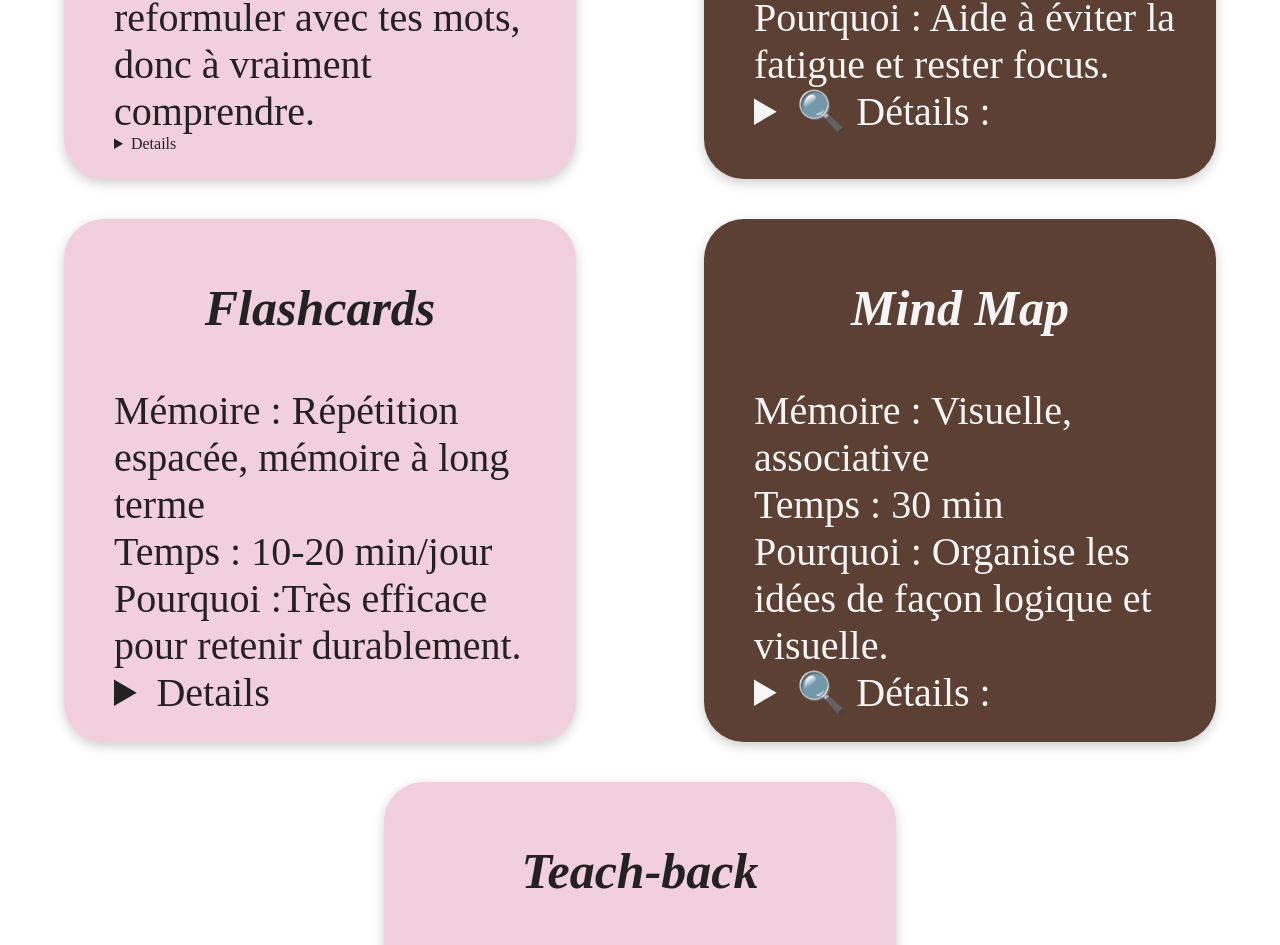
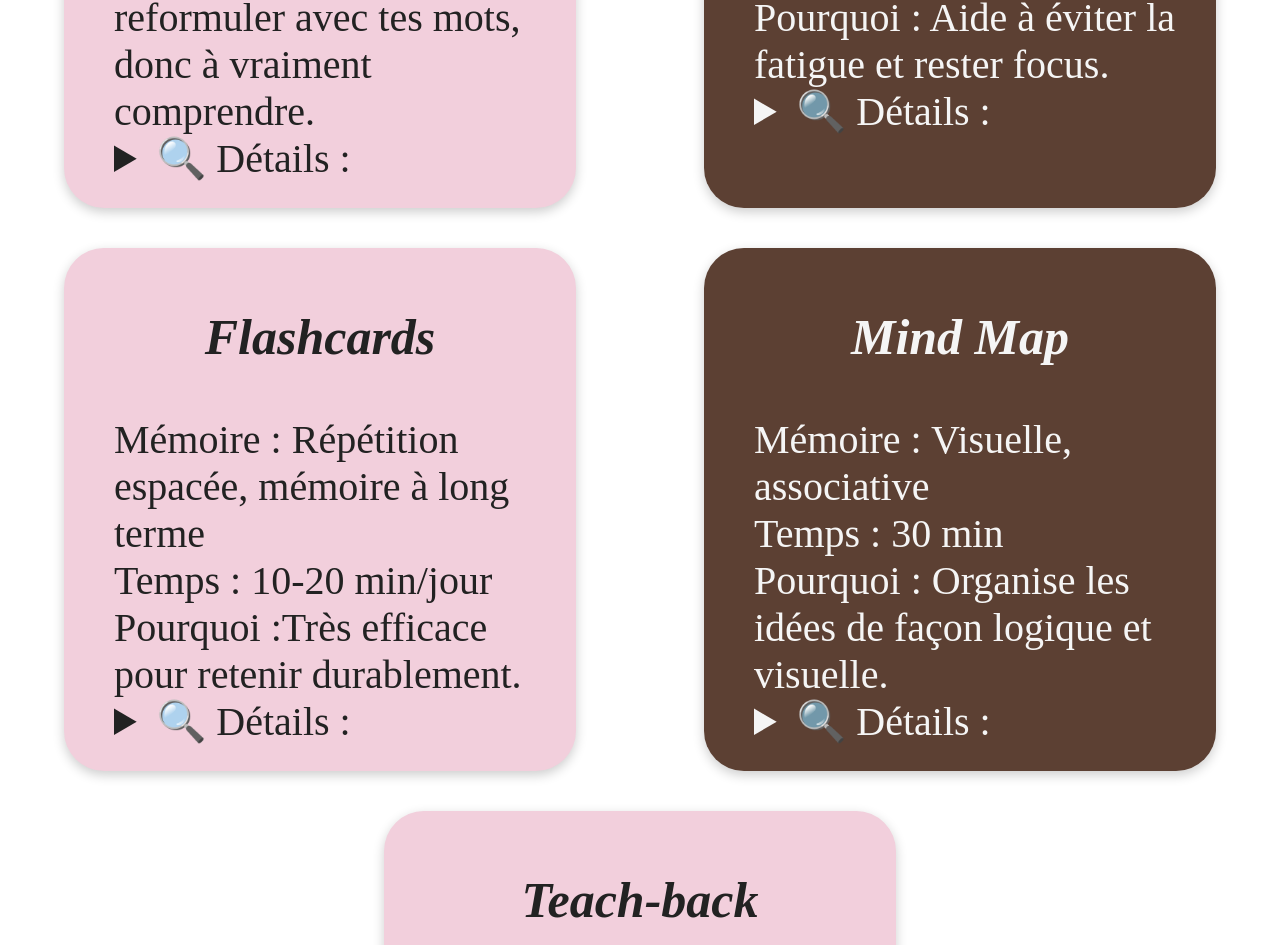
Before and after one commit to Dalidajit/StudyMood, a plain HTML site: page methode.html in a window 1280 px wide. Shown: the part 1060-2005 px from the top of the page. Drawn offline with Linux system fonts and the light colour scheme.

Commit message:
Add files via upload

```diff
--- a/methode.html
+++ b/methode.html
@@ -36,8 +36,8 @@
 		<li>Mémoire : Active, compréhension, visuelle</li>
 		<li>Temps : 15 à 45 min</li>
 		<li>Pourquoi : Elle t’oblige à reformuler avec tes mots, donc à vraiment comprendre.</li>
-		<details>
-			<li><summary>🔍 Détails :</summary>Tu choisis une notion, tu essaies de l’expliquer à voix haute ou par écrit comme si tu parlais à un enfant de 10 ans. Si tu bloques ou utilises des mots compliqués, c’est que tu ne maîtrises pas encore. Tu retournes au cours, tu simplifies, tu répètes.
+		<li><details>
+			<summary>🔍 Détails :</summary>Tu choisis une notion, tu essaies de l’expliquer à voix haute ou par écrit comme si tu parlais à un enfant de 10 ans. Si tu bloques ou utilises des mots compliqués, c’est que tu ne maîtrises pas encore. Tu retournes au cours, tu simplifies, tu répètes.
 		</details></li>
 	</ul>
 </div>
@@ -59,7 +59,7 @@
 		<li>Temps : 10-20 min/jour</li>
 		<li>Pourquoi :Très efficace pour retenir durablement.</li>
 		<li><details>
-			<li><summary>🔍 Détails :</summary>Tu écris une question d’un côté de la carte, la réponse de l’autre. Tu t’auto-interroges régulièrement. Plus tu te rappelles bien une carte, plus elle s’éloigne dans le temps. Tu peux utiliser Anki ou Quizlet pour t’aider.
+			<summary>🔍 Détails :</summary>Tu écris une question d’un côté de la carte, la réponse de l’autre. Tu t’auto-interroges régulièrement. Plus tu te rappelles bien une carte, plus elle s’éloigne dans le temps. Tu peux utiliser Anki ou Quizlet pour t’aider.
 		</details></li>
 	</ul>
 </div>
```
